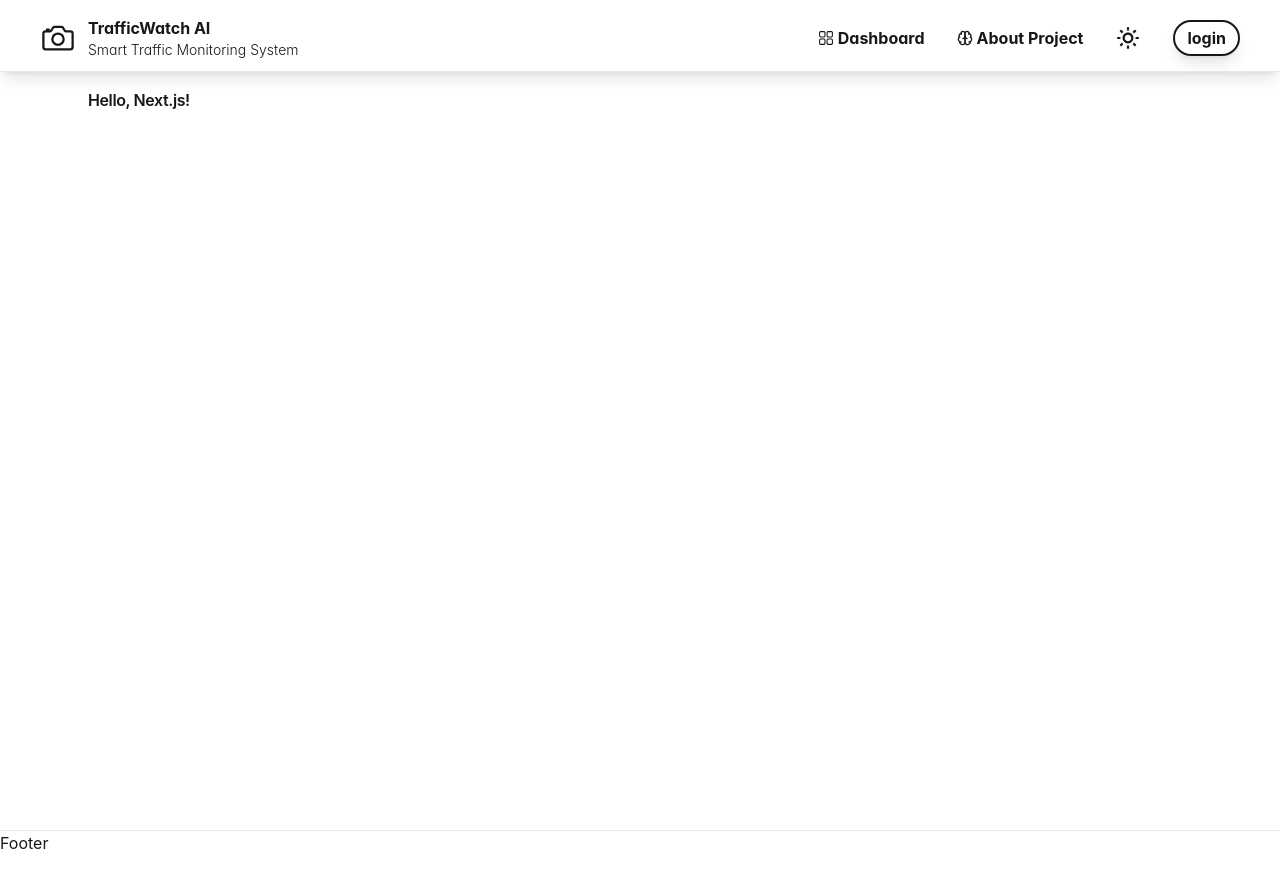
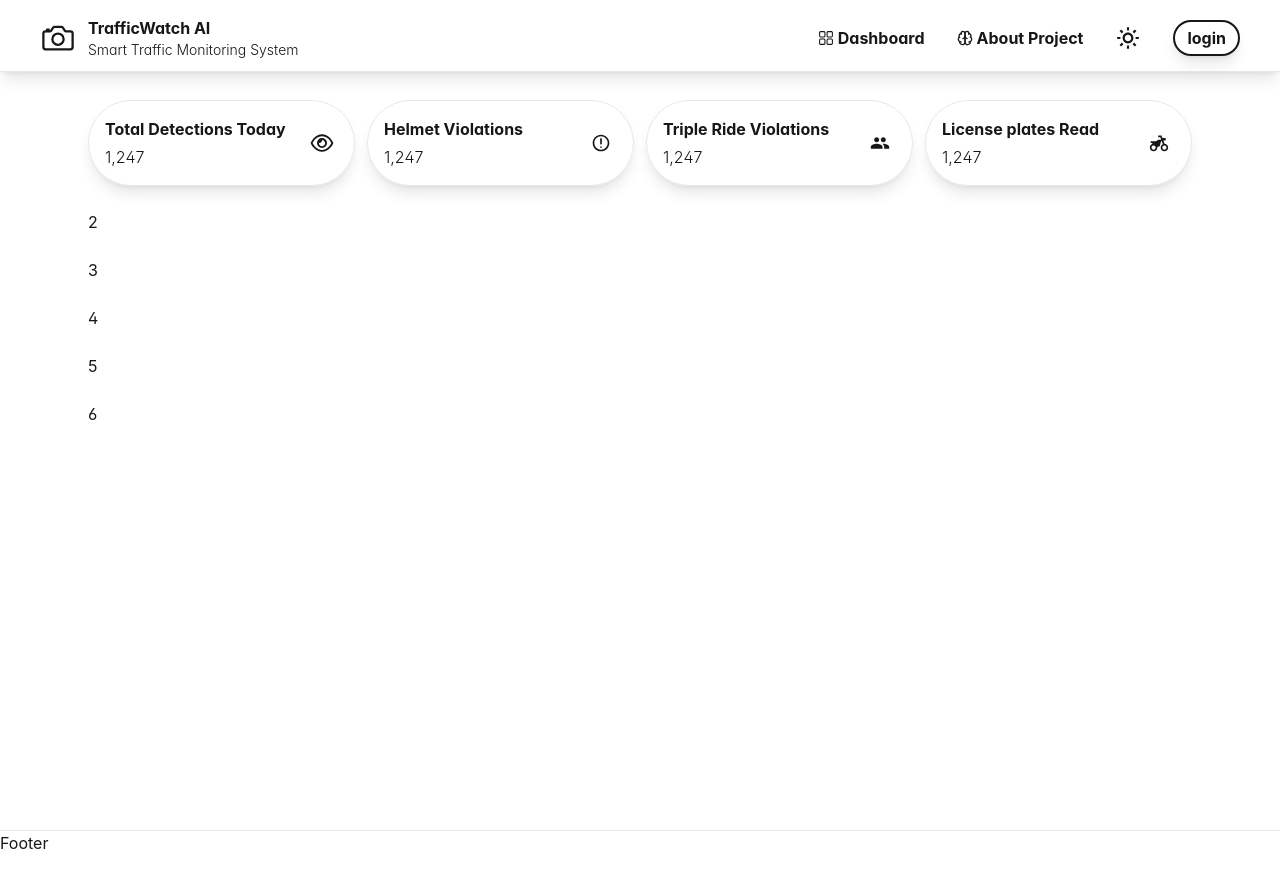
Before and after one commit to stha07ashok/major-project, a Next.js app in the folder client/: page / in a window 1280 px wide. Built offline with nearby package versions, Linux system fonts and the light colour scheme.

Commit message:
creating home page

```diff
--- a/client/src/app/aboutproject/page.tsx
+++ b/client/src/app/aboutproject/page.tsx
@@ -2,9 +2,7 @@ import React from "react";
 
 const AboutProject = () => {
   return (
-    <div className="min-h-[calc(160vh-450px)] px-10 py-22 mx-12 ">
-      About-Project
-    </div>
+    <div className="min-h-[calc(160vh-450px)] px-10 py-22 mx-12 ">project</div>
   );
 };
 
--- a/client/src/app/globals.css
+++ b/client/src/app/globals.css
@@ -50,5 +50,5 @@ h6 {
 }
 
 .hoverEffect {
-  @apply transition-all duration-300 cursor-pointer ease-in-out scale-100 hover:scale-125;
+  @apply transition-all duration-300 cursor-pointer ease-in-out scale-100 hover:scale-105;
 }
--- a/client/src/app/page.tsx
+++ b/client/src/app/page.tsx
@@ -1,7 +1,56 @@
+import { FaRegEye } from "react-icons/fa6";
+import { CgDanger } from "react-icons/cg";
+import { MdPeople } from "react-icons/md";
+import { RiMotorbikeFill } from "react-icons/ri";
+
 export default function Page() {
   return (
-    <h1 className="min-h-[calc(160vh-450px)] px-10 py-22 mx-12 ">
-      Hello, Next.js!
-    </h1>
+    <div className="min-h-[calc(160vh-450px)] px-10 py-22 mx-12 ">
+      <div className="flex flex-col gap-6">
+        <div className="flex gap-3 justify-between mt-3">
+          <div className="border border-gray-200 hoverEffect shadow-lg w-full rounded-full p-4 flex justify-between items-center">
+            <div className="flex flex-col gap-1">
+              <span className="font-bold text-md">Total Detections Today</span>
+              <span className="font-light">1,247</span>
+            </div>
+            <div>
+              <FaRegEye className="w-8 h-5" />
+            </div>
+          </div>
+          <div className="border border-gray-200 hoverEffect shadow-lg w-full rounded-full p-4 flex justify-between items-center">
+            <div className="flex flex-col gap-1">
+              <span className="font-bold text-md">Helmet Violations</span>
+              <span className="font-light">1,247</span>
+            </div>
+            <div>
+              <CgDanger className="w-8 h-5" />
+            </div>
+          </div>
+          <div className="border border-gray-200 hoverEffect shadow-lg w-full rounded-full p-4 flex justify-between items-center">
+            <div className="flex flex-col gap-1">
+              <span className="font-bold text-md">Triple Ride Violations</span>
+              <span className="font-light">1,247</span>
+            </div>
+            <div>
+              <MdPeople className="w-8 h-5" />
+            </div>
+          </div>
+          <div className="border border-gray-200 hoverEffect shadow-lg w-full rounded-full p-4 flex justify-between items-center">
+            <div className="flex flex-col gap-1">
+              <span className="font-bold text-md">License plates Read</span>
+              <span className="font-light">1,247</span>
+            </div>
+            <div>
+              <RiMotorbikeFill className="w-8 h-5" />
+            </div>
+          </div>
+        </div>
+        <div>2</div>
+        <div>3</div>
+        <div>4</div>
+        <div>5</div>
+        <div>6</div>
+      </div>
+    </div>
   );
 }
```
